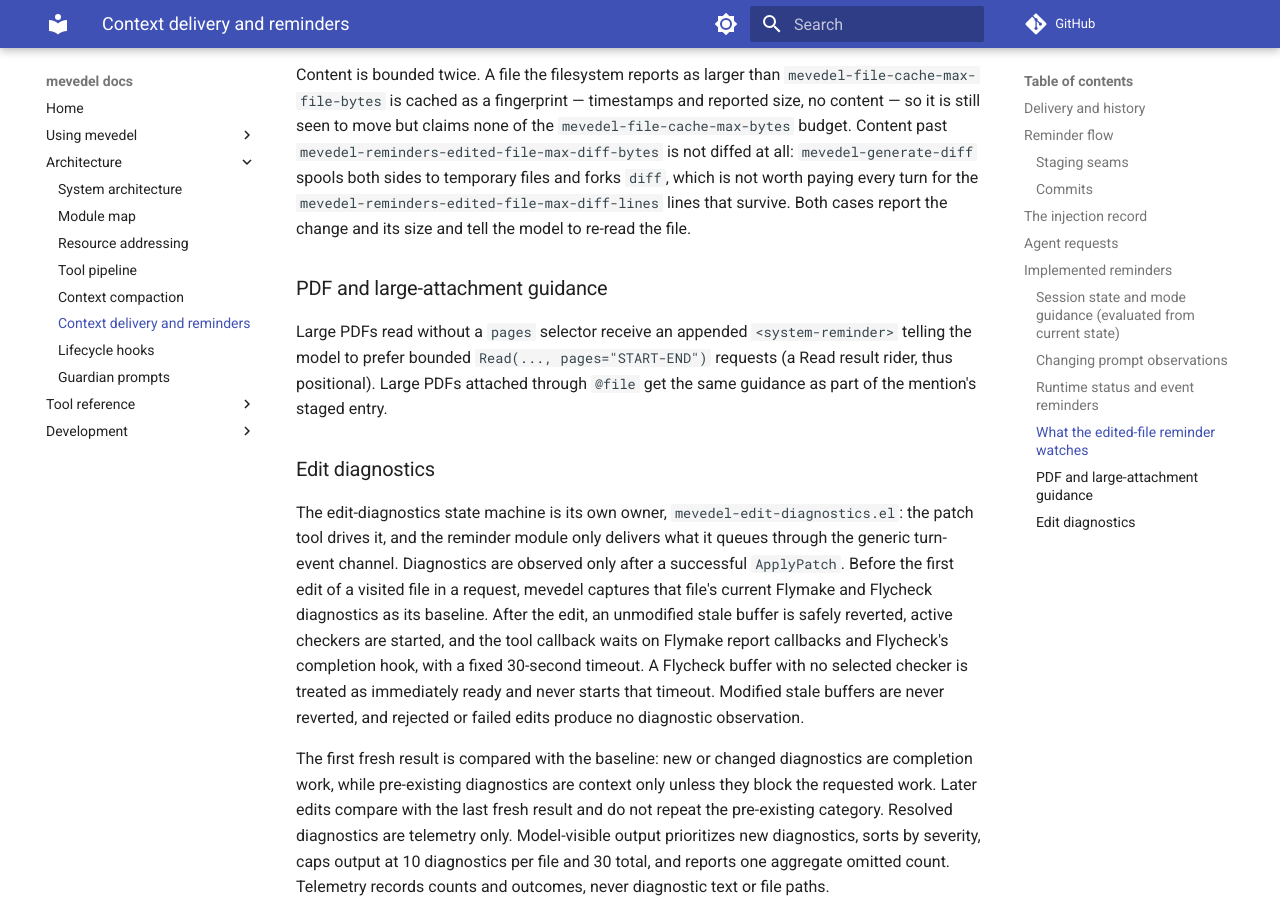
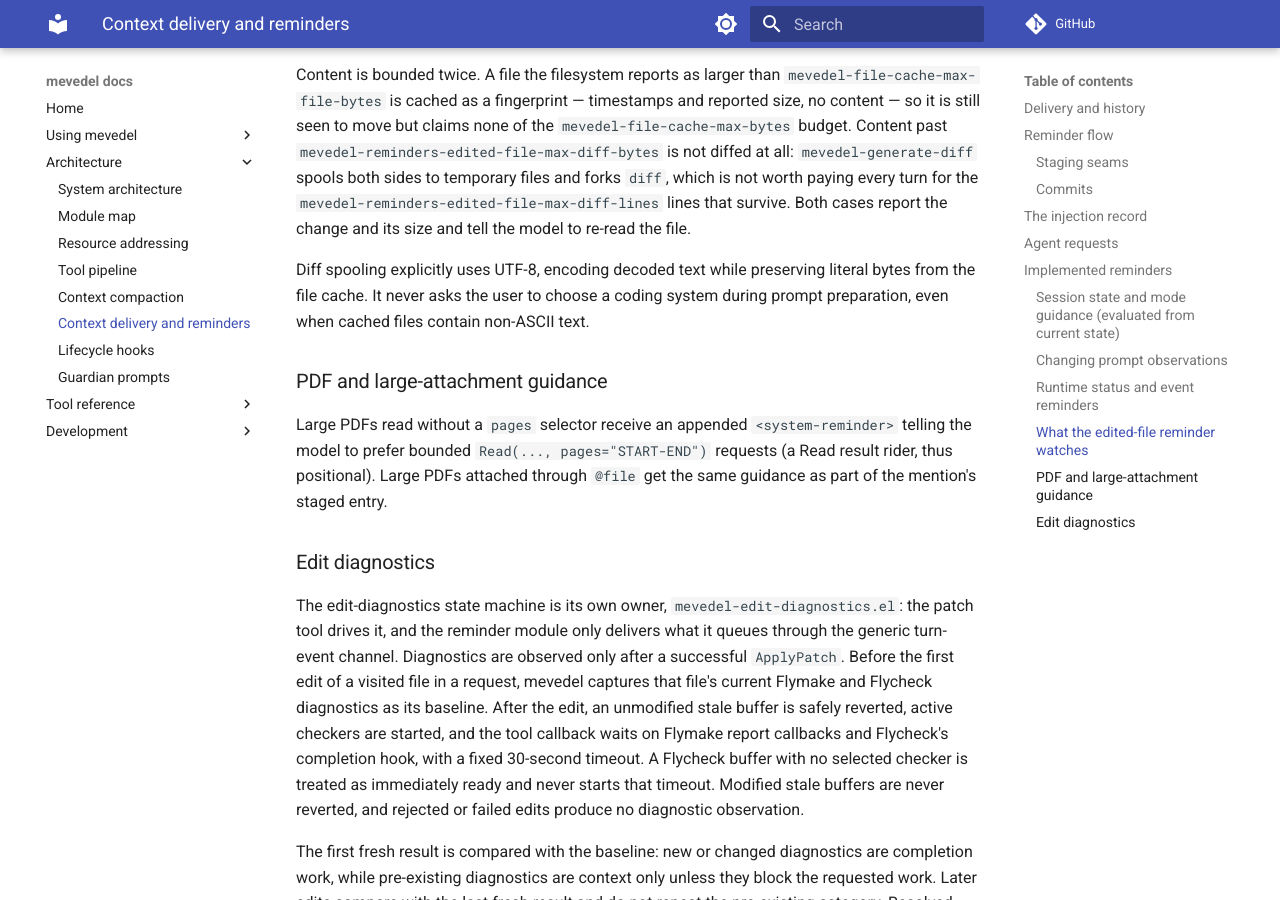
Before and after one commit to FrauH0lle/mevedel, an MkDocs documentation site: the page built from docs/reminders.md, in a window 1280 px wide and 900 px high, scrolled down 6469 px. Built offline with MkDocs 1.6.1 and Material for MkDocs 9.7.7, drawn with Linux system fonts in a browser that asks for light colours; comment, search, counter and statistics services are not loaded.

Commit message:
fix(reminders): Avoid encoding prompts when spooling file diffs
* mevedel-utilities.el (mevedel-generate-diff): Bind UTF-8 output coding
while writing temporary diff inputs, preserving literal cache bytes and
encoding decoded Unicode without interactive coding-system selection.
* test/test-mevedel-utilities.el (mevedel-generate-diff/test): Check
Unicode, raw cache bytes, mixed inputs and temporary-file cleanup.
* test/test-mevedel-reminders.el: Exercise a Unicode edited-file reminder
and reject interactive encoding selection.
* docs/reminders.md: Document the diff-spooling encoding contract.

Validation: included in the completed isolated Eask suite (8,356 passed,
21 expected skips) and warning-free compilation of 207 files.

```diff
--- a/docs/reminders.md
+++ b/docs/reminders.md
@@ -267,6 +267,10 @@
 `mevedel-reminders-edited-file-max-diff-lines` lines that survive. Both cases
 report the change and its size and tell the model to re-read the file.
 
+Diff spooling explicitly uses UTF-8, encoding decoded text while preserving
+literal bytes from the file cache. It never asks the user to choose a coding
+system during prompt preparation, even when cached files contain non-ASCII text.
+
 ### PDF and large-attachment guidance
 
 Large PDFs read without a `pages` selector receive an appended
```
Also changed, not shown: 3 other files.
